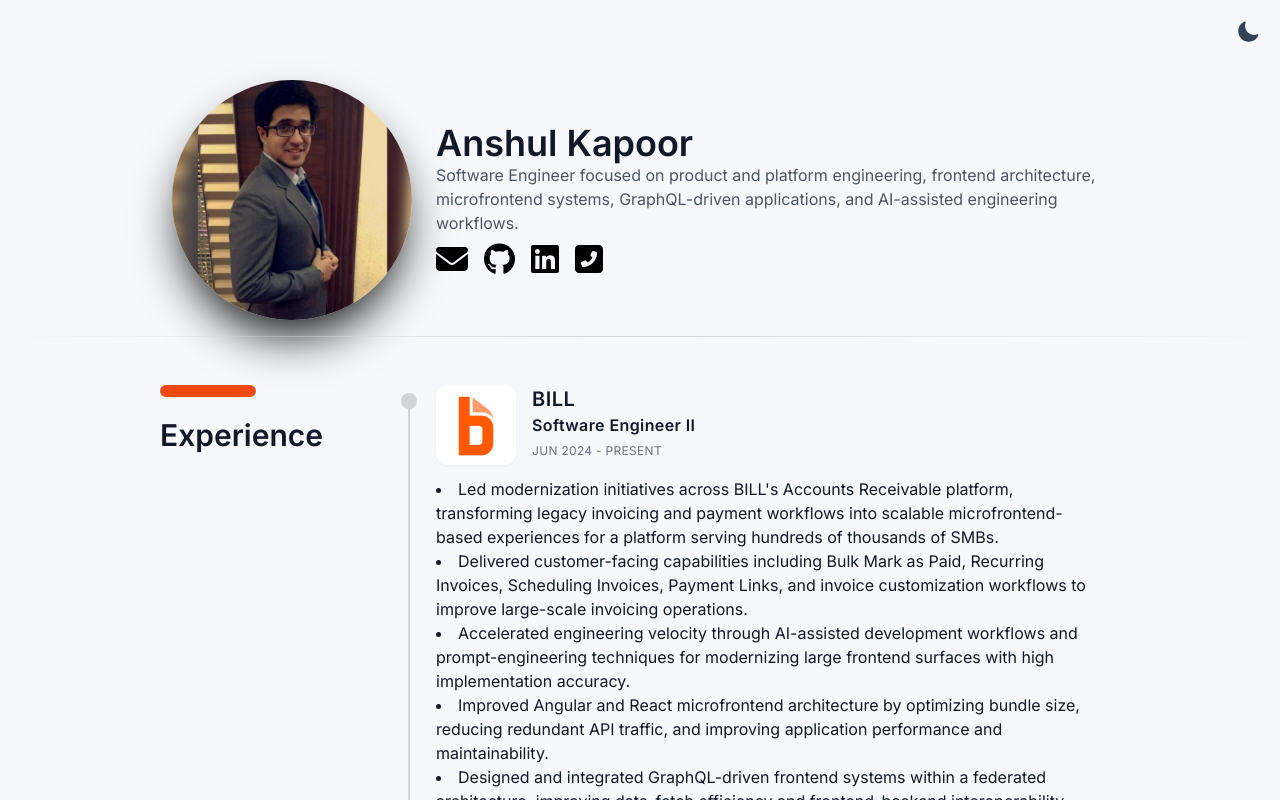
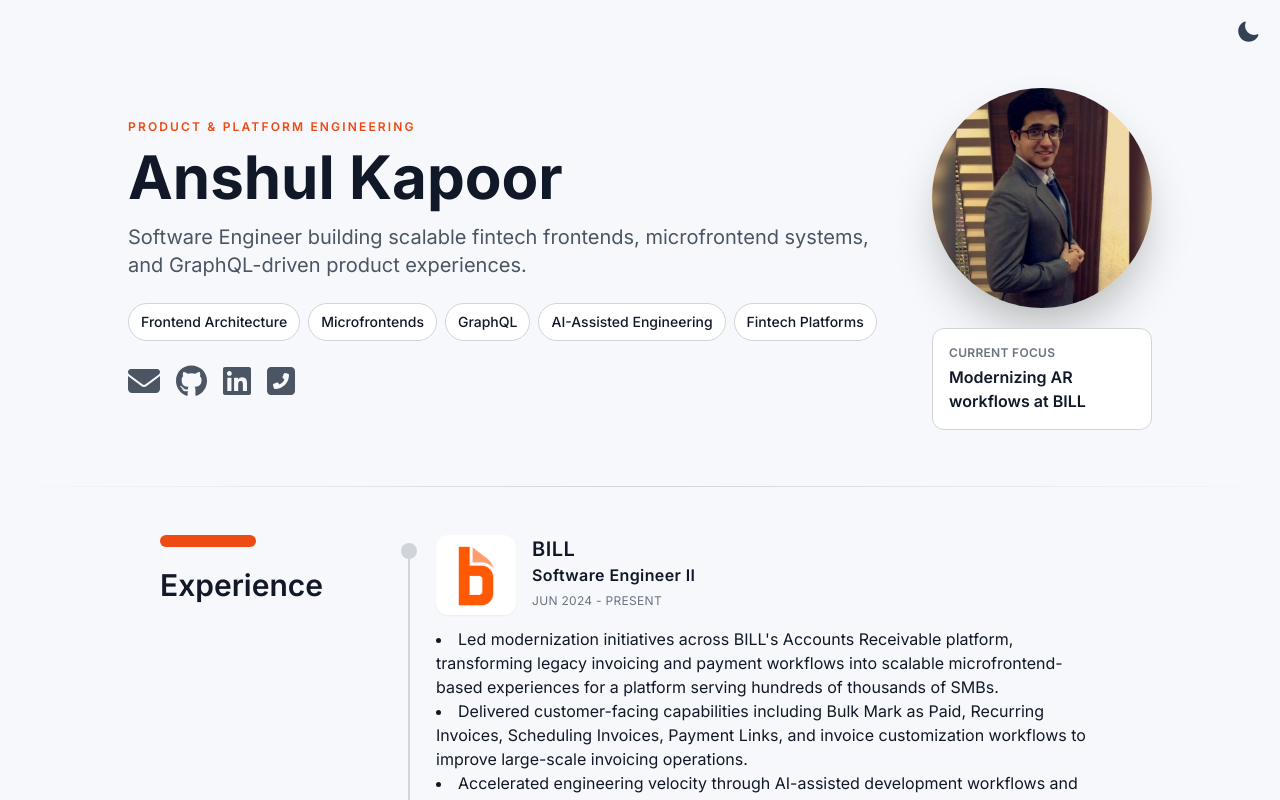
Before and after one commit to anshulkapoor018/portfolio, a Next.js app: page / in a window 1280 px wide. Shown: the top 800 px of the page. Built offline with nearby package versions, Linux system fonts and the light colour scheme.

Commit message:
Redesign portfolio hero

```diff
--- a/src/app/components/Header.tsx
+++ b/src/app/components/Header.tsx
@@ -6,56 +6,96 @@ import '@fortawesome/fontawesome-svg-core/styles.css';
 import { FontAwesomeIcon } from '@fortawesome/react-fontawesome';
 import { faGithub, faLinkedin } from '@fortawesome/free-brands-svg-icons';
 import { faEnvelope, faSquarePhoneFlip } from '@fortawesome/free-solid-svg-icons';
-import { useTheme } from 'next-themes';
 config.autoAddCss = false;
 
+const expertise = [
+  'Frontend Architecture',
+  'Microfrontends',
+  'GraphQL',
+  'AI-Assisted Engineering',
+  'Fintech Platforms',
+];
+
 const Header = () => {
-    const { theme } = useTheme(); // Get the current theme
+    return (
+      <header className="portfolio-section px-4 pb-10 pt-6 sm:pb-14">
+        <div className="container max-w-5xl mx-auto">
+          <div className="grid items-center gap-8 sm:grid-cols-[minmax(0,1fr)_220px]">
+            <div className="order-2 text-center sm:order-1 sm:text-left">
+              <p className="mb-3 text-xs font-semibold tracking-[0.18em] uppercase" style={{ color: 'var(--portfolio-accent)' }}>
+                Product & Platform Engineering
+              </p>
+              <h1 className="text-5xl font-bold tracking-normal sm:text-6xl" style={{ color: 'var(--portfolio-text)' }}>
+                Anshul Kapoor
+              </h1>
+              <p className="portfolio-muted mx-auto mt-4 max-w-3xl text-lg leading-8 sm:mx-0 sm:text-xl">
+                Software Engineer building scalable fintech frontends, microfrontend systems,
+                and GraphQL-driven product experiences.
+              </p>
 
-    // Define icon colors for light and dark themes
-    const iconColor = theme === 'dark' ? 'white' : 'black';
+              <div className="mt-6 flex flex-wrap justify-center gap-2 sm:justify-start">
+                {expertise.map((item) => (
+                  <span
+                    key={item}
+                    className="rounded-full border px-3 py-2 text-sm font-medium"
+                    style={{
+                      background: 'var(--portfolio-surface)',
+                      borderColor: 'var(--portfolio-line)',
+                      color: 'var(--portfolio-text)',
+                    }}
+                  >
+                    {item}
+                  </span>
+                ))}
+              </div>
 
-    return (
-      <header className="portfolio-section p-4">
-        <div className="container flex flex-col sm:flex-row justify-center items-center mx-auto">
-        <div className="flex justify-center mb-4 sm:mb-0">
-          <div className="rounded-full shadow-2xl shadow-black dark:shadow-2xl dark:shadow-white/10">
+              <div className="mt-6 flex justify-center gap-4 sm:justify-start">
+                <Link legacyBehavior href="mailto:anshulkapoor018@gmail.com" passHref>
+                  <a className="portfolio-muted hover:opacity-80" aria-label="Email Anshul Kapoor">
+                    <FontAwesomeIcon icon={faEnvelope} size="2x" />
+                  </a>
+                </Link>
+                <Link legacyBehavior href="https://github.com/anshulkapoor018" passHref>
+                  <a className="portfolio-muted hover:opacity-80" aria-label="GitHub profile">
+                    <FontAwesomeIcon icon={faGithub} size="2x" />
+                  </a>
+                </Link>
+                <Link legacyBehavior href="https://linkedin.com/in/anshulkapoor018" passHref>
+                  <a className="portfolio-muted hover:opacity-80" aria-label="LinkedIn profile">
+                    <FontAwesomeIcon icon={faLinkedin} size="2x" />
+                  </a>
+                </Link>
+                <Link legacyBehavior href="tel:2018397699" passHref>
+                  <a className="portfolio-muted hover:opacity-80" aria-label="Call Anshul Kapoor">
+                    <FontAwesomeIcon icon={faSquarePhoneFlip} size="2x" />
+                  </a>
+                </Link>
+              </div>
+            </div>
+
+            <div className="order-1 flex flex-col items-center gap-5 sm:order-2">
+              <div className="rounded-full shadow-2xl shadow-black/30 dark:shadow-white/10">
                 <Image
                   src="/profilepic.jpeg"
                   alt="Anshul Kapoor"
-              width={240}
-              height={240}
+                  width={220}
+                  height={220}
+                  priority
                   className="rounded-full"
                 />
               </div>
+              <div
+                className="hidden w-full rounded-xl border p-4 sm:block"
+                style={{
+                  background: 'var(--portfolio-surface)',
+                  borderColor: 'var(--portfolio-line)',
+                }}
+              >
+                <p className="portfolio-subtle text-xs font-semibold uppercase tracking-wide">Current focus</p>
+                <p className="mt-1 text-base font-semibold" style={{ color: 'var(--portfolio-text)' }}>
+                  Modernizing AR workflows at BILL
+                </p>
               </div>
-          <div className="text-center sm:text-left sm:pl-6">
-            <h1 className="portfolio-section-title text-4xl">Anshul Kapoor</h1>
-            <p className="portfolio-muted max-w-2xl">
-              Software Engineer focused on product and platform engineering, frontend architecture,
-              microfrontend systems, GraphQL-driven applications, and AI-assisted engineering workflows.
-            </p>
-            <div className="flex justify-center sm:justify-start space-x-4 mt-2">
-              <Link legacyBehavior href="mailto:anshulkapoor018@gmail.com" passHref>
-                <a className="text-gray-900 hover:text-black">
-                  <FontAwesomeIcon color={iconColor} icon={faEnvelope} size="2x" />
-                </a>
-              </Link>
-              <Link legacyBehavior href="https://github.com/anshulkapoor018" passHref>
-                <a className="text-gray-900 hover:text-black">
-                  <FontAwesomeIcon color={iconColor} icon={faGithub} size="2x" />
-                </a>
-              </Link>
-              <Link legacyBehavior href="https://linkedin.com/in/anshulkapoor018" passHref>
-                <a className="text-gray-900 hover:text-black">
-                  <FontAwesomeIcon color={iconColor} icon={faLinkedin} size="2x" />
-                </a>
-              </Link>
-              <Link legacyBehavior href="tel:2018397699" passHref>
-                <a className="text-gray-900 hover:text-black">
-                  <FontAwesomeIcon color={iconColor} icon={faSquarePhoneFlip} size="2x" />
-                </a>
-              </Link>
             </div>
           </div>
         </div>
```
Lines whose indentation alone changed are shown as unchanged.
